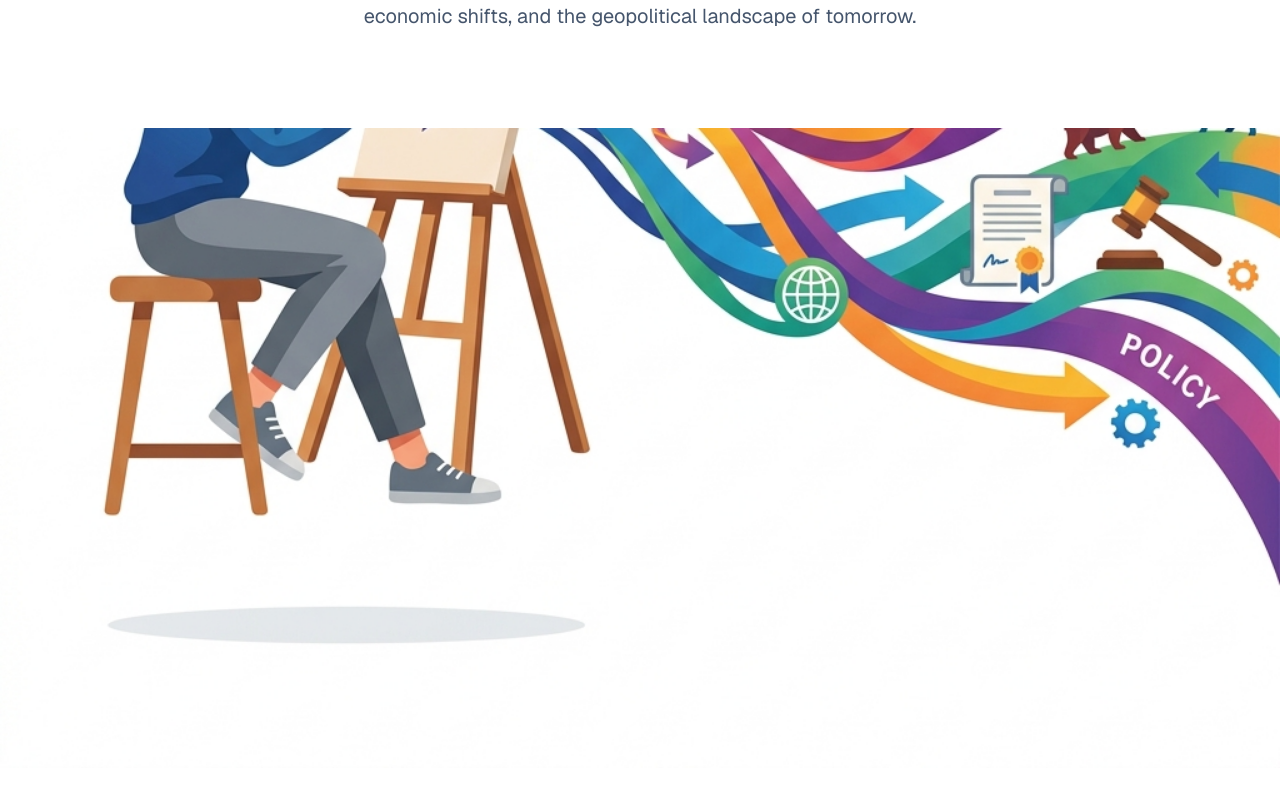
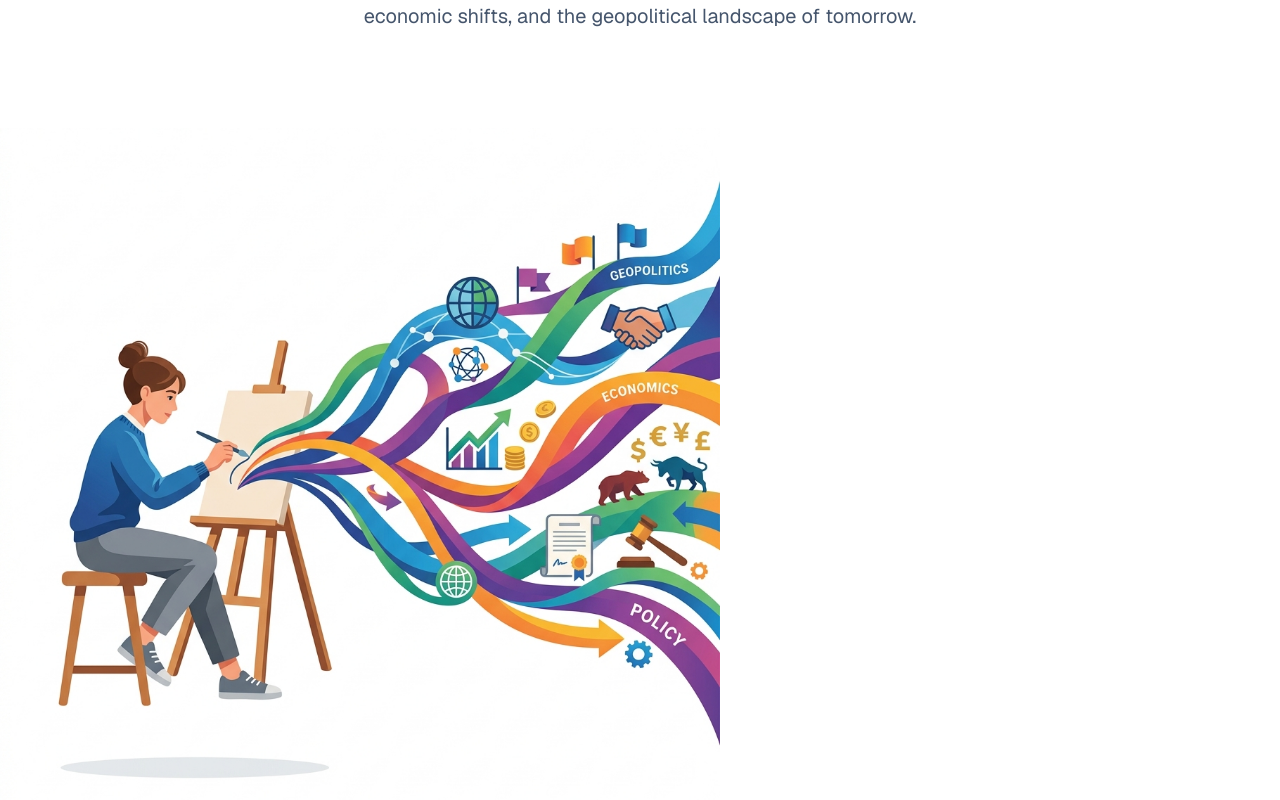
Before and after one commit to Nitik001/Open-Canvas, a Next.js app: page / in a window 1280 px wide. Shown: the part 1080-1880 px from the top of the page. Built offline with nearby package versions, Linux system fonts and the light colour scheme.

Commit message:
Fix statement illustration cropping and add edge fade mask

```diff
--- a/components/home/StatementCanvas.tsx
+++ b/components/home/StatementCanvas.tsx
@@ -45,23 +45,31 @@ export function StatementCanvas() {
         </motion.div>
       </div>
 
-      {/* ── Full-Bleed Illustration ── */}
+      {/* ── Immersive Illustration ── */}
       <motion.div
-        className="relative w-full h-[50vh] sm:h-[60vh] lg:h-[80vh] min-h-[400px] pointer-events-none select-none mix-blend-multiply mt-8 overflow-hidden"
+        className="relative w-full max-w-[1600px] mx-auto aspect-[16/9] pointer-events-none select-none mix-blend-multiply mt-4 md:mt-8"
         initial={{ opacity: 0, y: 30 }}
         whileInView={{ opacity: 1, y: 0 }}
         viewport={{ once: true, margin: "-100px" }}
         transition={{ duration: 1, delay: 0.2, ease: "easeOut" }}
       >
-        {/* Using object-cover and object-left anchors the artist to the left,
-            while the flowing ribbons stretch limitlessly off the right side of the screen. */}
+        {/* We use a mask to gracefully fade out the right edge of the flowing ribbons,
+            so they seamlessly dissolve into the page without a hard cutoff line. */}
+        <div
+          className="absolute inset-0"
+          style={{
+            WebkitMaskImage: 'linear-gradient(to right, black 85%, transparent 100%)',
+            maskImage: 'linear-gradient(to right, black 85%, transparent 100%)'
+          }}
+        >
           <Image
             src="/statement-illustration.jpg"
             alt="An artist drawing geopolitics, economic affairs, and public policy flowing onto a canvas"
             fill
-          className="object-cover object-left md:object-left-bottom"
+            className="object-contain object-left"
             priority
           />
+        </div>
       </motion.div>
     </section>
   );
```
Lines whose indentation alone changed are shown as unchanged.
